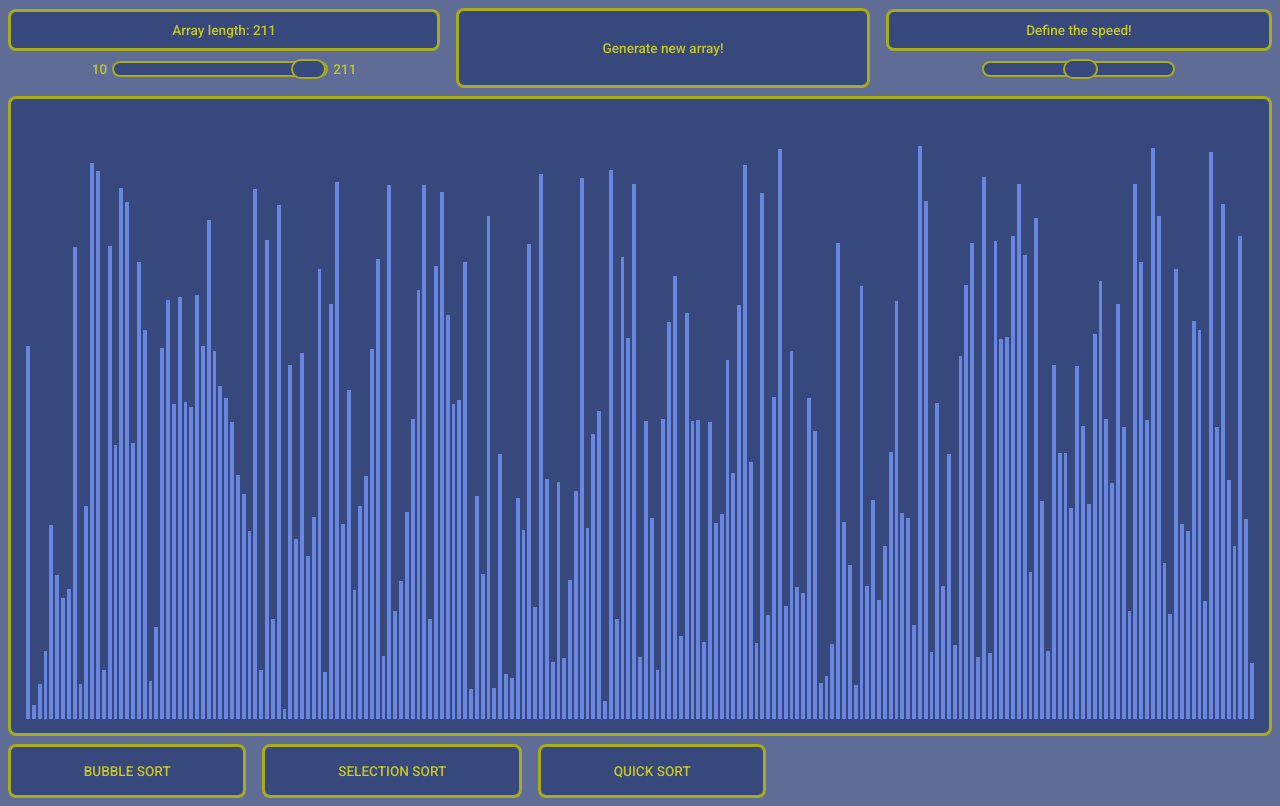
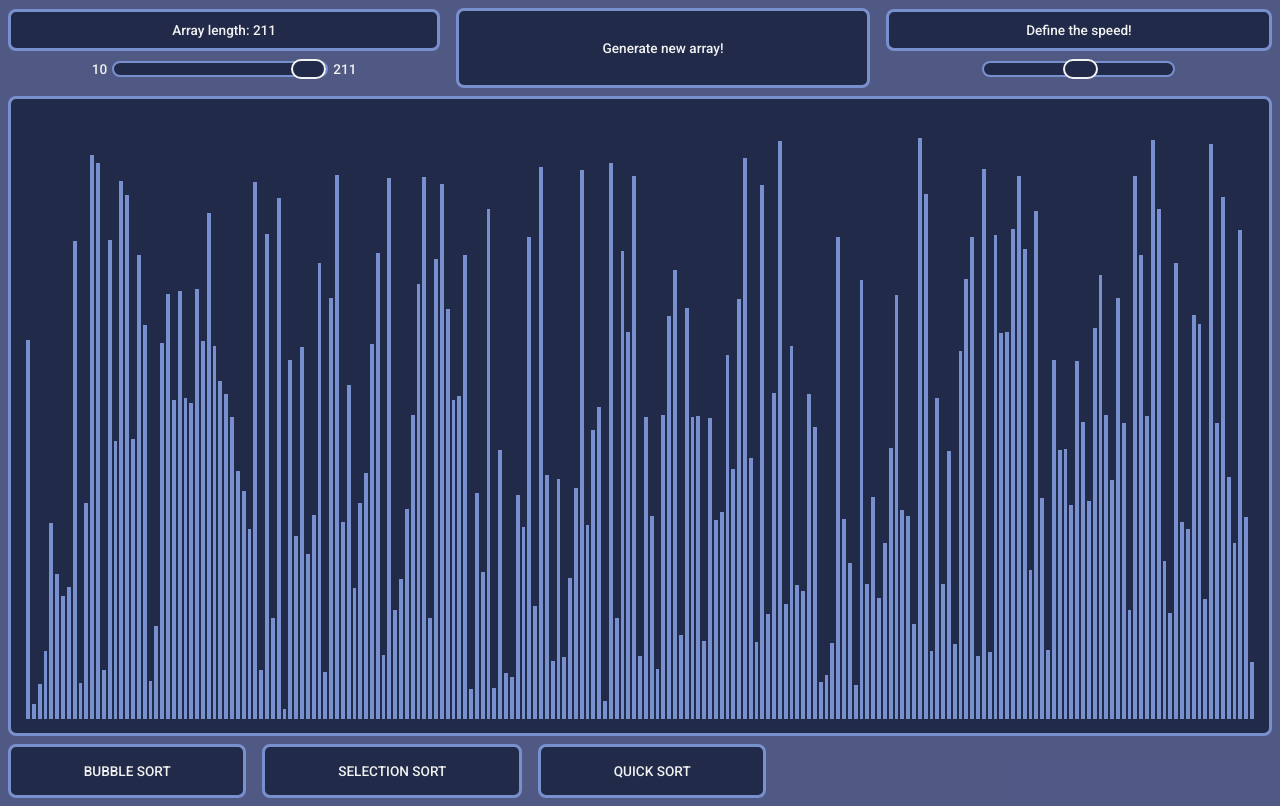
Before and after one commit to konradkoc/Sorting-visualization, a React (Create React App) app: page / in a window 1280 px wide. Built offline with nearby package versions, Linux system fonts and the light colour scheme.

Commit message:
add css variables, change color theme

```diff
--- a/src/App.css
+++ b/src/App.css
@@ -5,20 +5,23 @@
 
 }
 body {
-  color: rgb(199, 199, 30);
+  color: #f2f2f2;
   font-family: 'Roboto', sans-serif;
   font-size: .85rem;
 }
 #root {
-  background-color: rgba(55, 72, 124, 0.8);
   padding: .5rem;
+  background-color: rgba(41, 51, 105, 0.815);
+  --div-bg-color: rgb(33, 43, 73);
+  --border-color: rgb(121, 144, 207);
+
 }
 
 .label-container {
   padding: 10px;
   border-radius: 0.5rem;
-  border: 3px solid hsl(60, 100%, 40%, 0.75);
-  background-color:rgba(55, 72, 124, 1);
+  border: 3px solid var(--border-color);
+  background-color: var(--div-bg-color);
   display: flex;
   justify-content: center;
 }
@@ -27,9 +30,9 @@ button {
   padding: 1rem;
   margin-top: 0.2rem;
   border-radius: 0.5rem;
-  border: 3px solid hsl(60, 100%, 40%, 0.75);
-  background-color:rgba(55, 72, 124, 1);
-  color: rgb(199, 199, 30);
+  border: 3px solid var(--border-color);
+  background-color:var(--div-bg-color);
+  color: #f2f2f2;
   font-family: 'Roboto', sans-serif;
   font-size: .85rem;
   width: 100%;
@@ -42,26 +45,25 @@ button {
 }
 
 .visualizationContainer {
-  background-color: rgba(55, 72, 124, 1);
+  background-color: var(--div-bg-color);
   display: flex;
   justify-content: center;
   align-items: flex-end;
   padding: .9rem;
   border-radius: 0.5rem;
-  border: 3px solid hsl(60, 100%, 40%, 0.75);
+  border: 3px solid var(--border-color);
   margin: .5rem 0;
   }
 
 .oneBar {
   display: inline-block;
   margin: 0 1px;
-  background-color: rgb(104, 134, 224)
+  background-color: var(--border-color);
 }
 
 
 @media (min-width: 700px) {
   #root {
-    background-color: rgba(55, 72, 124, 0.8) ;
     min-height: 100vh;
   }
   .header-container {
@@ -118,19 +120,6 @@ button {
 }
 
 
-
-
-
-
-
-
-
-
-
-
-
-
-
 /* Slider styles WEBKIT*/
 input[type=range] {
   -webkit-appearance: none;
@@ -146,23 +135,23 @@ input[type=range]::-webkit-slider-runnable-track {
   width: 100%;
   height: 16px;
   cursor: pointer;
-  background: rgba(55, 72, 124, 1);
+  background: var(--div-bg-color);
   border-radius: 10px;
-  border: 2px solid hsl(60, 100%, 40%, 0.75);
+  border: 2px solid var(--border-color);
 }
 input[type=range]::-webkit-slider-thumb {
-  border: 2px solid hsl(60, 100%, 40%, 0.75);
+  border: 2px solid #f2f2f2;
   height: 20px;
   width: 35px;
   border-radius: 50px;
-  background: rgba(55, 72, 124, 1);
+  background: var(--div-bg-color);
   cursor: pointer;
   -webkit-appearance: none;
   margin-top: -3.6px;
 }
 
 input[type=range]:focus::-webkit-slider-runnable-track {
-  background: rgba(55, 72, 124, 1);
+  background: var(--div-bg-color);
 }
 
 /* Slider styles MOZ*/
@@ -171,17 +160,17 @@ input[type=range]::-moz-range-track {
   width: 100%;
   height: 16px;
   cursor: pointer;
-  background: rgba(55, 72, 124, 1);
+  background: var(--div-bg-color);
   border-radius: 10px;
-  border: 2px solid hsl(60, 100%, 40%, 0.75);
+  border: 2px solid var(--border-color);
 
 }
 
 input[type=range]::-moz-range-thumb {
-  border: 2px solid hsl(60, 100%, 40%, 0.75);
+  border: 2px solid #f2f2f2;
   height: 20px;
   width: 35px;
   border-radius: 50px;
-  background: rgba(55, 72, 124, 1);
+  background: var(--div-bg-color);
   cursor: pointer;
 }
--- a/src/components/ButtonList.js
+++ b/src/components/ButtonList.js
@@ -1,6 +1,6 @@
 import React from 'react'
 
-const ButtonList = ( {bubble, selection, quick } ) => (
+const ButtonList = ( {bubble, selection, quick} ) => (
     <div className='buttons-list'>
         <div className ='btn'>
             <button onClick = {bubble}>BUBBLE SORT</button>
--- a/src/components/Header.js
+++ b/src/components/Header.js
@@ -16,7 +16,7 @@ const Header = ( {value, maxValue , chooseValue, newArray, animationOn, chooseSp
             chooseSpeed = { chooseSpeed } />
         <div className = 'header-mid-container'>
             <button
-                className ='mid'
+                className = 'mid'
                 onClick = {newArray}>
                     Generate new array!
             </button>
--- a/src/components/MainComponent.js
+++ b/src/components/MainComponent.js
@@ -5,7 +5,7 @@ import ButtonList from './ButtonList'
 import { bubbleSort } from '../sortingAlgo/bubbleSort'
 import { selectionSort } from '../sortingAlgo/selectionSort'
 import { quickSort, quickSortLast } from '../sortingAlgo/quickSort'
-
+import {originalColor} from '../sortingAlgo/utils'
 
 function randomNumber(min, max) {
     // min and max included
@@ -21,7 +21,7 @@ export class MainComp extends Component {
             arrayLength: Math.floor(window.innerWidth/6)-2,
             maxArrayLength: Math.floor(window.innerWidth/6)-2, //1 bar is 6px with margins so this is max amount of bars on the screen
             //this one is about max height of the bar, max value possible in the array
-            maxHeight: Math.floor(0.72*window.innerHeight),
+            maxHeight: Math.floor(0.73*window.innerHeight),
             singleBarWidth: 2,
             animationOn: false,
             speed: 30, //bigger value faster animation
@@ -67,7 +67,7 @@ export class MainComp extends Component {
             const bar = document.querySelectorAll('.oneBar')
             if(bar!== undefined) {
                 for(let i = 0 ; i < this.state.arr.length ; i++) {
-                    bar[i].style.backgroundColor = 'rgb(104, 134, 224)'
+                    bar[i].style.backgroundColor = originalColor
 
                 }
             }
--- a/src/components/RangeInputLen.js
+++ b/src/components/RangeInputLen.js
@@ -3,7 +3,9 @@ import React from 'react'
 const RangeInputLen = ( { value , maxValue , chooseValue , animationOn } ) => (
     <div className='range-big-container left'>
         <div className='label-container'>
-            <label htmlFor="arrLength">Array length: {value}</label>
+            <label htmlFor="arrLength" >
+                Array length: {value}
+            </label>
         </div>
         <div className = 'range-container'>
             <p style = {{marginRight: '5px'}}>10</p>
--- a/src/sortingAlgo/utils.js
+++ b/src/sortingAlgo/utils.js
@@ -7,7 +7,7 @@ export const swappingColor = 'rgb(107, 12, 98)'
 export const analyzedColor = 'hsl(60, 100%, 40%, 0.75)'
 export const correctOrderColor = 'rgb(124, 199, 115)'
 export const finalOrderColor = 'rgb(19, 107, 9)'
-export const originalColor = 'rgb(104, 134, 224)'
+export const originalColor = 'rgb(121, 144, 207)'
 
 //selection
 export const currentMinColor = 'rgb(27, 14, 48)'
```
